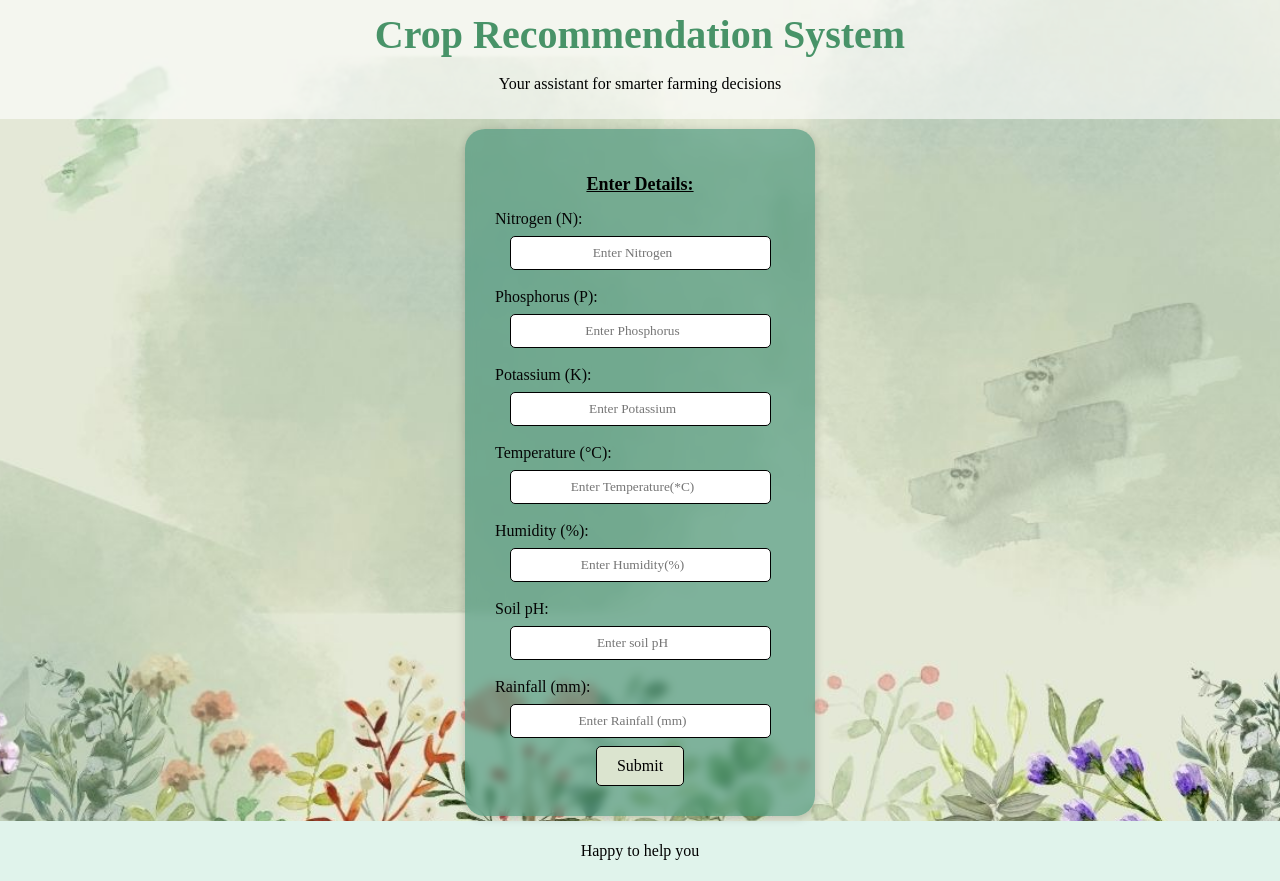
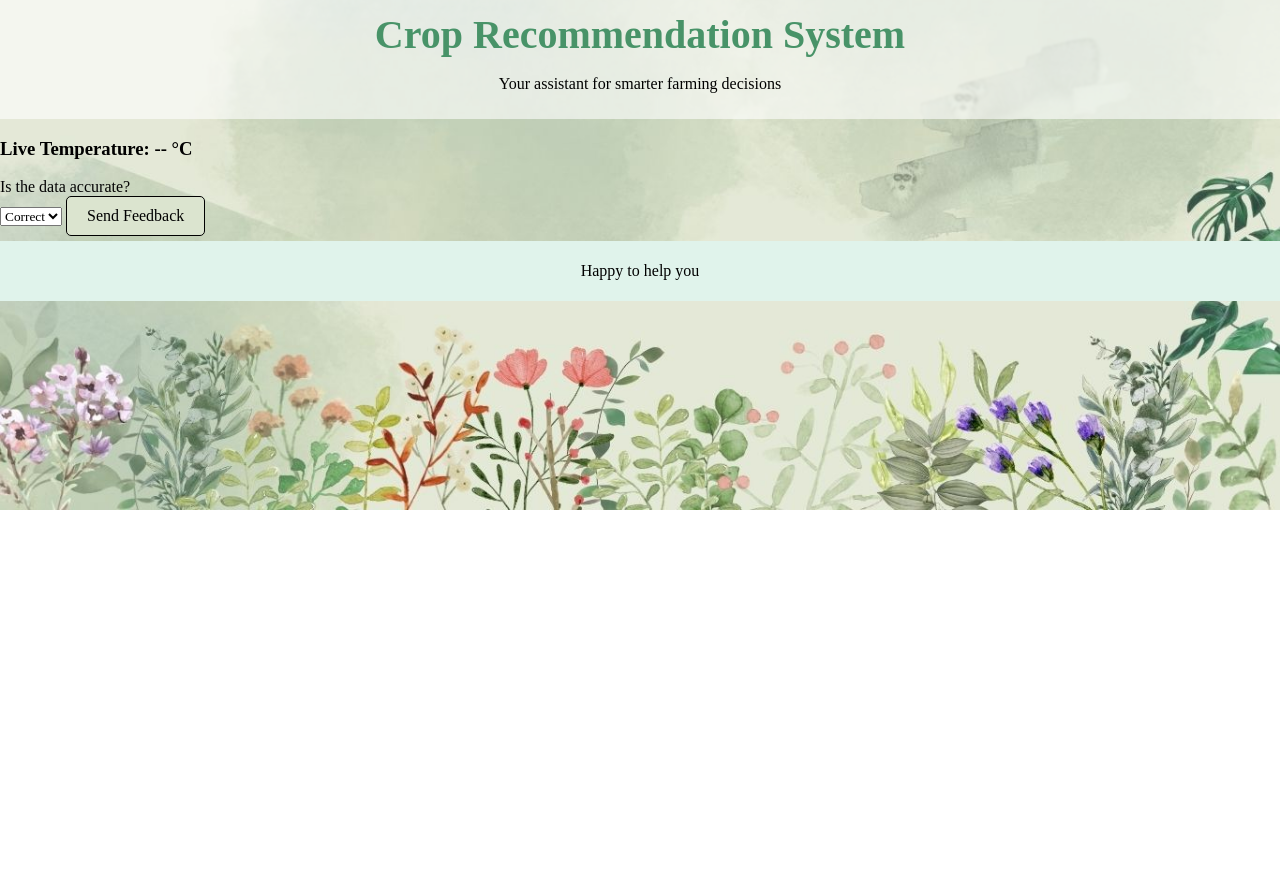
Before and after one commit to Rajeswari0/crop-prediction, a FastAPI app: template templates/index.html in a window 1280 px wide. After the commit the page ends 510 px from the top, so only its background shows below. Run offline with FastAPI, Linux system fonts and the light colour scheme; the template is opened without the code that fills it, so the values that code supplies are empty; parts of the project's set-up code (start-up, migrations or seed data) failed here and were passed over.

Commit message:
sensor integration for real time sensing

```diff
--- a/main.py
+++ b/main.py
@@ -6,13 +6,22 @@ Created on Tue Jun 24 09:38:25 2025
 """
 
 from fastapi import FastAPI, Request
-from fastapi.responses import HTMLResponse
+from fastapi.responses import HTMLResponse, FileResponse
 from fastapi.staticfiles import StaticFiles
 from fastapi.templating import Jinja2Templates
 from fastapi.middleware.cors import CORSMiddleware
 from pydantic import BaseModel
 import pickle
 import pandas as pd
+
+from sqlmodel import SQLModel, Field,create_engine, select, Session
+from typing import Optional
+from datetime import datetime
+
+from contextlib import asynccontextmanager
+import os
+
+
 
 
 app = FastAPI()
@@ -27,15 +36,23 @@ app.add_middleware(
 )
 
 
-class model_input(BaseModel):
+class SensorInput(BaseModel):
 
-    N : float
-    P : float
-    K : float
+    #N : float
+    #P : float
+    #K : float
     temperature : float
     humidity : float
-    ph : float
-    rainfall : float
+    #ph : float
+    #rainfall : float
+
+class SensorPrediction(SQLModel, table=True):
+    id: Optional[int] = Field(default=None, primary_key=True)
+    temperature: float
+    humidity: float
+    predicted_crop: str
+    feedback: Optional[str] = None
+    timestamp: datetime = Field(default_factory=datetime.utcnow)
 
 
 # Load model, scaler, and label encoder
@@ -53,19 +70,109 @@ app.mount("/static", StaticFiles(directory="static"), name="static")
 templates = Jinja2Templates(directory="templates")
 
 # Route to serve the form
-@app.get("/", response_class=HTMLResponse)
-def home(request: Request):
-    return templates.TemplateResponse("index.html", {"request": request})
+#@app.get("/", response_class=HTMLResponse)
+#def home(request: Request):
+    #return templates.TemplateResponse("index.html", {"request": request})
 
 
-@app.post('/crop_prediction')
-def crop_pred(input_parameters: model_input):
+#@app.post('/crop_prediction')
+#def crop_pred(input_parameters: model_input):
     # Convert input to DataFrame
-    input_df = pd.DataFrame([input_parameters.model_dump()], columns=x_columns)
+    #input_df = pd.DataFrame([input_parameters.model_dump()], columns=x_columns)
     # Scale input
-    input_scaled = std.transform(input_df)
+    #input_scaled = std.transform(input_df)
     # Predict
-    prediction = model.predict(input_scaled)
+    #prediction = model.predict(input_scaled)
     # Decode label
-    predicted_crop = le.inverse_transform(prediction)
-    return {"recommended crop": predicted_crop[0]}
+    #predicted_crop = le.inverse_transform(prediction)
+    #return {"recommended crop": predicted_crop[0]}
+
+DATABASE_URL = "sqlite:///temperature_data.db"  # Use PostgreSQL later
+engine = create_engine(DATABASE_URL)
+
+@asynccontextmanager
+async def lifespan(app: FastAPI):
+    SQLModel.metadata.create_all(engine)
+    yield
+
+app = FastAPI(lifespan=lifespan)
+class TempInput(BaseModel):
+    temperature: float
+
+@app.post("/upload")
+def sensor_upload(data: SensorInput):
+    # Use dummy NPK/ph/rainfall values
+    df = pd.DataFrame([{
+        "N": 82, "P": 42, "K": 43, "ph": 7, "rainfall": 200,
+        "temperature": data.temperature,
+        "humidity": data.humidity
+    }], columns=x_columns)
+
+    scaled = std.transform(df)
+    prediction = model.predict(scaled)
+    predicted_crop = le.inverse_transform(prediction)[0]
+
+    log = SensorPrediction(
+        temperature=data.temperature,
+        humidity=data.humidity,
+        predicted_crop=predicted_crop
+    )
+
+    with Session(engine) as session:
+        session.add(log)
+        session.commit()
+        return {"crop": predicted_crop, "id": log.id}
+
+@app.get("/latest_sensor_data")
+def latest_sensor():
+    with Session(engine) as session:
+        record = session.exec(
+            select(SensorPrediction).order_by(SensorPrediction.timestamp.desc())
+        ).first()
+        return {
+            "id": record.id,
+            "temperature": record.temperature,
+            "humidity": record.humidity,
+            "crop": record.predicted_crop
+        }
+
+
+class FeedbackInput(BaseModel):
+    id: int
+    feedback: str
+
+@app.post("/feedback")
+def submit_feedback(data: FeedbackInput):
+    with Session(engine) as session:
+        record = session.get(SensorPrediction, data.id)
+        if record:
+            record.feedback = data.feedback
+            session.commit()
+            return {"message": "Feedback recorded"}
+        return {"error": "Invalid ID"}
+
+@app.get("/export/sensor-data", response_class=FileResponse)
+def export_sensor_data(format: str = "csv"):
+    with Session(engine) as session:
+        records = session.exec(select(SensorPrediction)).all()
+
+    if not records:
+        return {"message": "No sensor data available to export."}
+
+    # Convert SQLModel objects to list of dicts for DataFrame
+    df = pd.DataFrame([r.dict() for r in records])
+
+    filename = f"sensor_data_export.{format}"
+
+    if format == "csv":
+        df.to_csv(filename, index=False)
+    elif format == "xlsx":
+        try:
+            import openpyxl
+            df.to_excel(filename, index=False)
+        except ImportError:
+            return {"error": "Install openpyxl to export as Excel."}
+    else:
+        return {"error": "Format must be either 'csv' or 'xlsx'."}
+
+    return FileResponse(path=filename, filename=filename, media_type="application/octet-stream")
--- a/static/script.js
+++ b/static/script.js
@@ -1,3 +1,4 @@
+/*
 async function recommendCrop(event) {
     event.preventDefault();
 
@@ -38,4 +39,29 @@ async function recommendCrop(event) {
   } finally {
     loadingSpinner.style.display = "none";
   }
+}*/
+
+
+let latestId = null;
+
+async function fetchLiveSensor() {
+  const res = await fetch("/latest_sensor_data");
+  const data = await res.json();
+  document.getElementById("live-temp").innerText = data.temperature.toFixed(1);
+  document.getElementById("live-humidity").innerText = data.humidity.toFixed(1);
+  document.getElementById("live-crop").innerText = data.crop;
+  latestId = data.id;
 }
+
+setInterval(fetchLatestTemp, 3000);  // every 3 seconds
+
+async function sendFeedback(event) {
+  event.preventDefault();
+  const feedback = document.getElementById("feedback").value;
+  await fetch("/feedback", {
+    method: "POST",
+    headers: {"Content-Type": "application/json"},
+    body: JSON.stringify({id: latestId, feedback: feedback})
+  });
+  alert("Feedback submitted!");
+}
--- a/static/style.css
+++ b/static/style.css
@@ -46,7 +46,7 @@ h2{
     text-emphasis: underline;
 }
 
-#container{
+/*#container{
     display: flex;
     flex-direction: column;
     width: 350px;
--- a/templates/index.html
+++ b/templates/index.html
@@ -12,6 +12,7 @@
     <p>Your assistant for smarter farming decisions</p>
 
     </header>
+    <!--
 
     <div id="container">
      <form onsubmit="recommendCrop(event)">
@@ -60,6 +61,21 @@
          </div>
       </form>
     </div>
+    -->
+    <div id="live-temp-card">
+       <h3>Live Temperature: <span id="live-temp">--</span> °C</h3>
+       <form onsubmit="sendFeedback(event)">
+          <label for="feedback">Is the data accurate?</label>
+          <select id="feedback">
+           <option value="correct">Correct</option>
+           <option value="wrong">Wrong</option>
+         </select>
+         <button type="submit">Send Feedback</button>
+       </form>
+     </div>
+
+
+
 
 <footer>
 <p> Happy to help you</p>
```
Also changed, not shown: other parts of static/style.css (+41 -1 lines), 1 other file.
